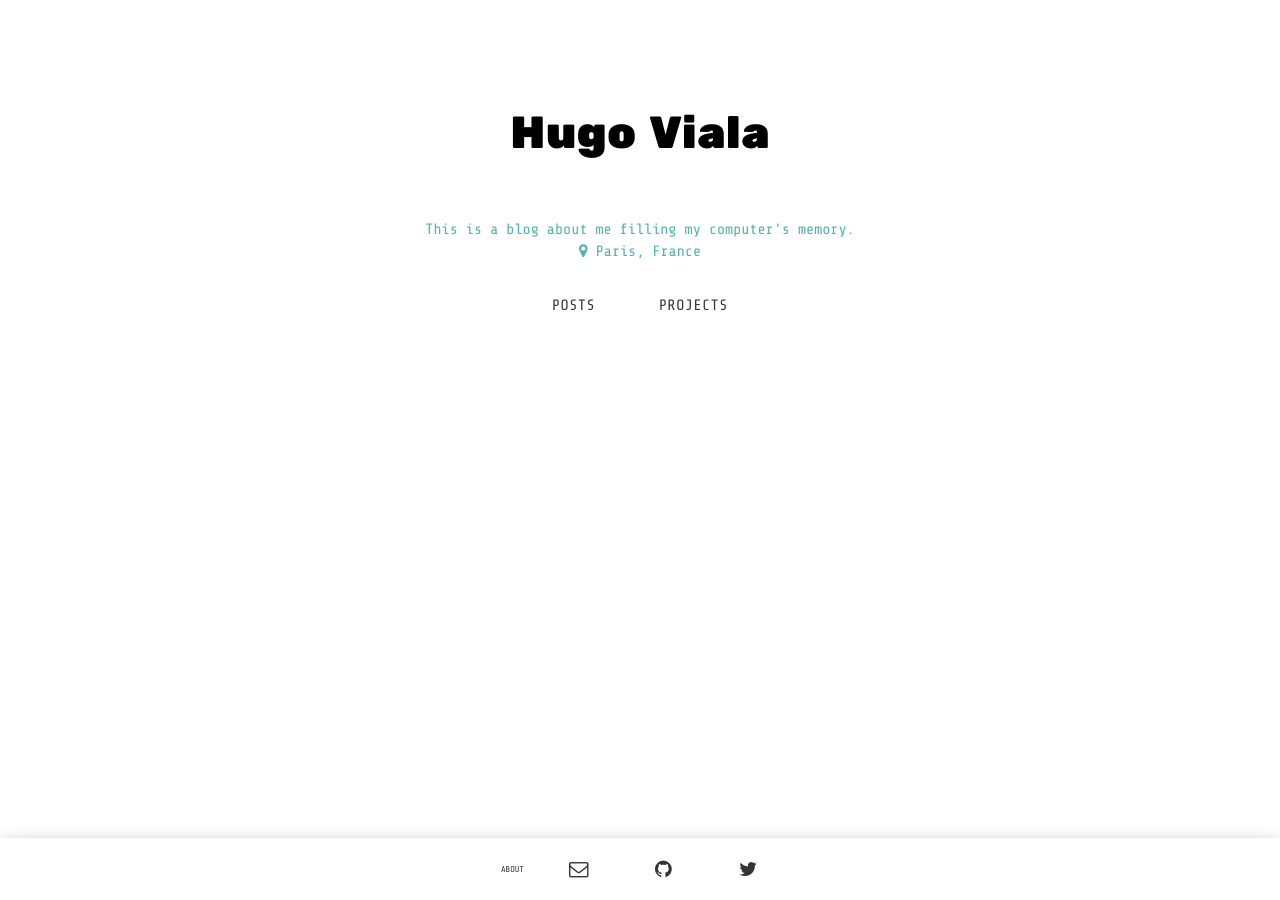
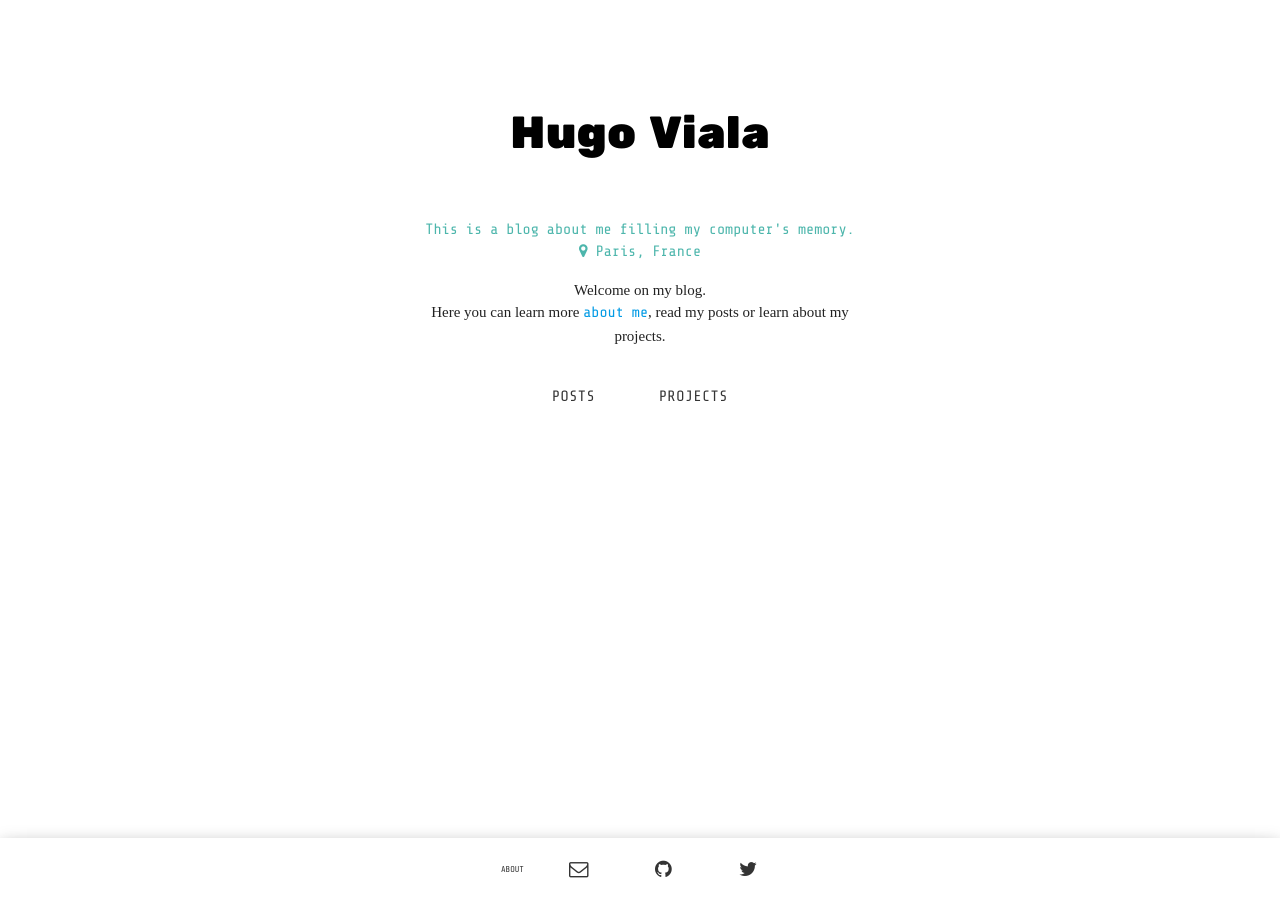
Before and after one commit to rivten/rivten.github.io, a Jekyll site: the page built from index.html, in a window 1280 px wide. Built offline with Jekyll 4.4.1, drawn with Linux system fonts in a browser that asks for light colours.

Commit message:
write into sentence

```diff
--- a/index.html
+++ b/index.html
@@ -2,10 +2,17 @@
 layout: default
 ---
 <script src="{{ "/styles/index.js" | prepend: site.baseurl }}"></script>
+
+<div id="imprint" style="font-family: Roboto-Regular">
+	Welcome on my blog.<br>Here you can learn more <a href="imprint.html">about me</a>, read my posts or learn about my projects.<br>
+</div>
+<br>
+
 <div>
   <a id="posts-btn" class="waves-effect waves-teal btn-flat btn-large" onclick="show_posts();">{{ site.posts_btn }}</a>
   <a id="projects-btn" class="waves-effect waves-teal btn-flat btn-large" onclick="show_projects();">{{ site.projects_btn }}</a>
 </div>
+
 <div id="posts">
 
   <h2 class="my-mini-heading">{{ site.posts_btn }}</h2>
```
